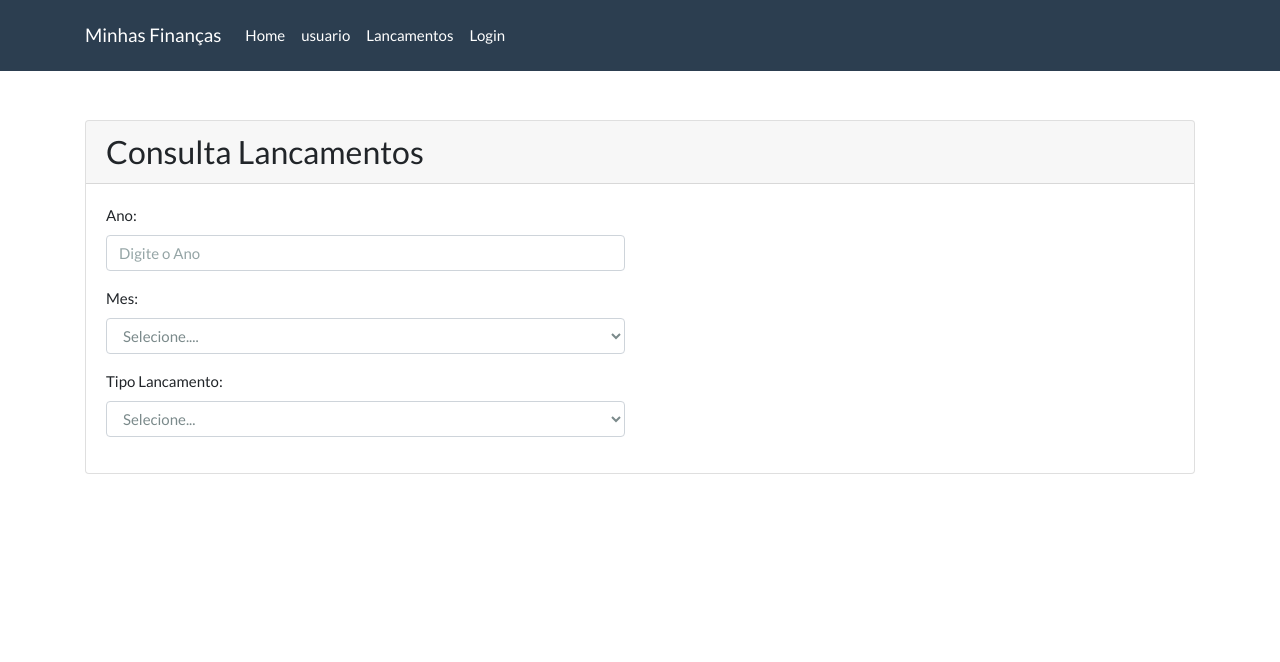
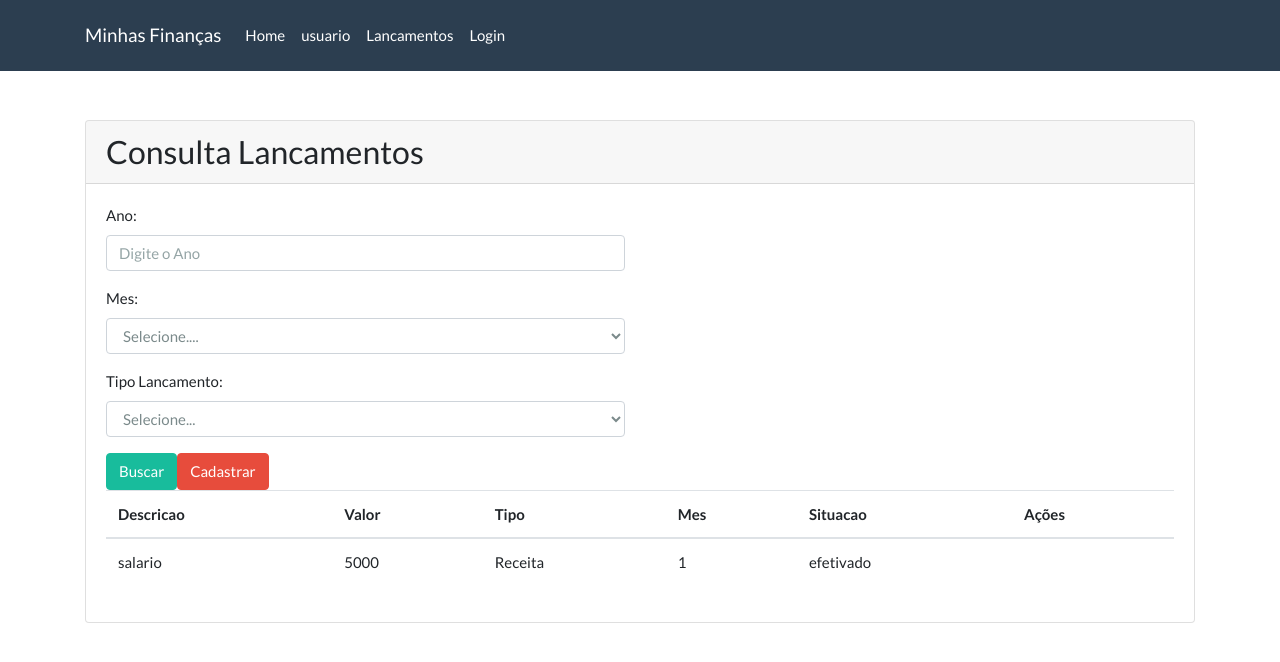
Before and after one commit to GeorgeSalu/minhas-financas-app, a React (Create React App) app: page /#/consulta-lancamentos in a window 1280 px wide. Shown: the top 662 px of the page. Built offline with nearby package versions, Linux system fonts and the light colour scheme.

Commit message:
implementando o datatable de lancamentos

```diff
--- a/src/main/rotas.js
+++ b/src/main/rotas.js
@@ -3,7 +3,7 @@ import {Route, Switch, HashRouter} from 'react-router-dom'
 import Login from '../views/login'
 import CadastroUsuario from '../views/cadastroUsuario'
 import Home from '../views/home'
-import ConsultaLancamento from '../views/consulta-lancamentos'
+import ConsultaLancamento from '../views/lancamentos/consulta-lancamentos'
 
 function Rotas() {
   return (
--- a/src/views/consulta-lancamentos.js
+++ b/src/views/lancamentos/consulta-lancamentos.js
@@ -1,8 +1,9 @@
 import React from 'react'
 import { withRouter } from 'react-router-dom'
-import Card from '../components/card'
-import FormGroup from '../components/form-group'
-import SelectMenu from '../components/selectMenu'
+import Card from '../../components/card'
+import FormGroup from '../../components/form-group'
+import SelectMenu from '../../components/selectMenu'
+import LancamentosTable from './lancamentosTable'
 
 class ConsultaLancamentos extends React.Component {
   render() {
@@ -28,6 +29,10 @@ class ConsultaLancamentos extends React.Component {
       {label: 'Receita', value: 'RECEITA'}
     ]
 
+    const lancamentos = [
+      {descricao: 'salario', valor: 5000, mes: 1, tipo: 'Receita', status: 'efetivado' }
+    ]
+
     return(
       <Card title="Consulta Lancamentos" >
         <div className="row">
@@ -48,6 +53,16 @@ class ConsultaLancamentos extends React.Component {
               <FormGroup htmlFor="inputTipo" label="Tipo Lancamento:">
                 <SelectMenu lista={tipos} className="form-control" />
               </FormGroup>
+
+              <button type="button" className="btn btn-success">Buscar</button>
+              <button type="button" className="btn btn-danger">Cadastrar</button>
+            </div>
+          </div>
+        </div>
+        <div className="row">
+          <div className="col-md-12">
+            <div className="bs-component">
+              <LancamentosTable lancamentos={lancamentos}></LancamentosTable>
             </div>
           </div>
         </div>
--- /dev/null
+++ b/src/views/lancamentos/lancamentosTable.js
@@ -0,0 +1,37 @@
+import React from 'react'
+
+export default props => {
+
+  const rows = props.lancamentos.map(lancamento => {
+    return (
+      <tr>
+        <td>{lancamento.descricao}</td>
+        <td>{lancamento.valor}</td>
+        <td>{lancamento.tipo}</td>
+        <td>{lancamento.mes}</td>
+        <td>{lancamento.status}</td>
+        <td>
+
+        </td>
+      </tr>
+    )
+  })
+
+  return (
+    <table className="table table-hover">
+      <thead>
+        <tr>
+          <th scope="col">Descricao</th>
+          <th scope="col">Valor</th>
+          <th scope="col">Tipo</th>
+          <th scope="col">Mes</th>
+          <th scope="col">Situacao</th>
+          <th scope="col">Ações</th>
+        </tr>
+      </thead>
+      <tbody>
+        {rows}
+      </tbody>
+    </table>
+  )
+}
```
